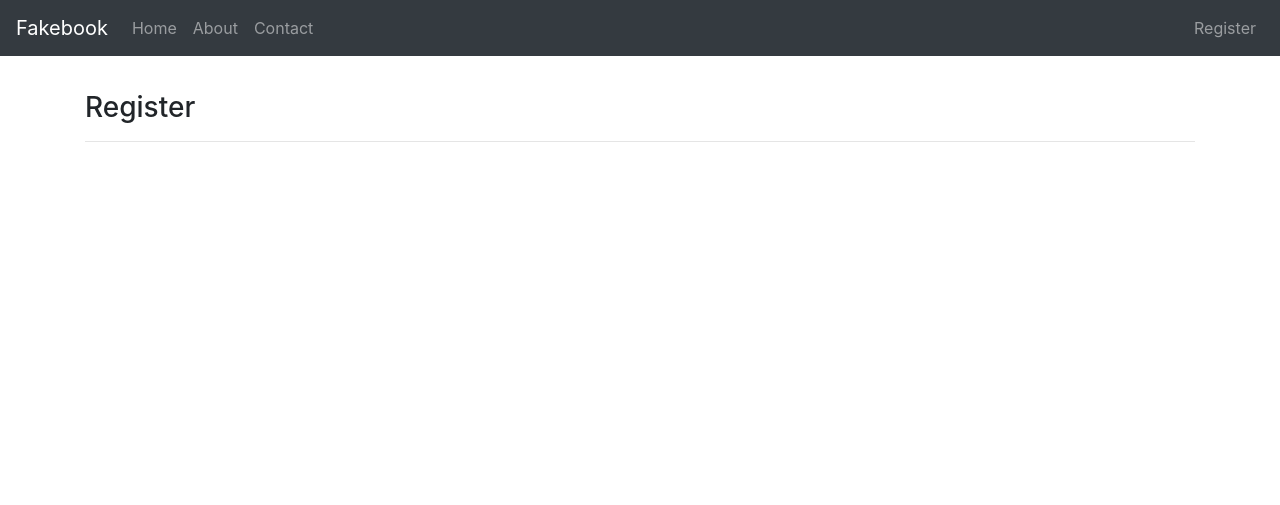
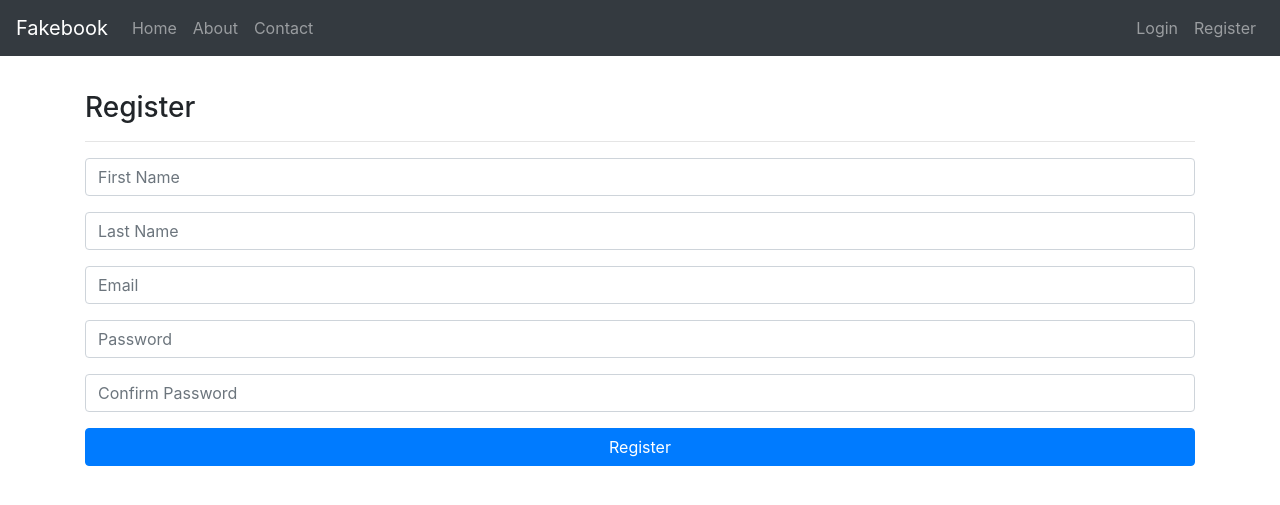
Before and after one commit to Humblee-Learning-Online/fakebook-october, a Flask app: page /register in a window 1280 px wide. Shown: the top 505 px of the page. Run offline with Flask 2, Linux system fonts and the light colour scheme; some libraries are stand-ins or nearby versions.

Commit message:
blog and user authentication working

```diff
--- a/app/__init__.py
+++ b/app/__init__.py
@@ -2,11 +2,15 @@ from flask import Flask
 from config import Config
 from flask_sqlalchemy import SQLAlchemy
 from flask_migrate import Migrate
+from flask_login import LoginManager
+from flask_moment import Moment
 
 app = Flask(__name__)
 app.config.from_object(Config)
 
 db = SQLAlchemy(app)
 migrate = Migrate(app, db)
+login_manager = LoginManager(app)
+moment = Moment(app)
 
 from app import routes, models
--- a/app/routes.py
+++ b/app/routes.py
@@ -1,7 +1,9 @@
-from app import app
-from flask import render_template
+from os import stat
+from app import app, db
+from flask import request, render_template, url_for, redirect, flash
 from datetime import datetime
-from app.models import Post
+from app.models import Post, User
+from flask_login import login_user, logout_user, current_user
 
 @app.route('/')
 def home():
@@ -9,7 +11,7 @@ def home():
         'first_name': 'Derek',
         'last_name': 'Hawkins',
         'email': 'derekhcodingtemple.com',
-        'posts': Post.query.all()
+        'posts': Post.query.order_by(Post.date_created.desc()).all()
         # 'posts': [
         #     {
         #         'id': 1,
@@ -42,6 +44,58 @@ def about():
 def contact():
     return render_template('contact.html')
 
-@app.route('/register')
+@app.route('/register', methods=['GET', 'POST'])
 def register():
+    if request.method == 'POST':
+        # check if email already exists
+        if User.query.filter_by(email=request.form.get('email')).first() is not None:
+            flash('That email already belongs to a user. Please try again.', 'warning')
+            return redirect(request.referrer)
+        if request.form.get('password') != request.form.get('confirm_password'):
+            flash("Your passwords don't match. Please try again.", 'warning')
+            return redirect(request.referrer)
+        u = User(
+            first_name=request.form.get('first_name'),
+            last_name=request.form.get('last_name'),
+            email=request.form.get('email'),
+            password=request.form.get('password')
+        )
+        u.generate_password(u.password)
+        db.session.add(u)
+        db.session.commit()
+        flash('User created successfully', 'success')
+        return redirect(url_for('login'))
     return render_template('register.html')
+
+@app.route('/new_post', methods=['POST'])
+def create_new_post():
+    status = request.form.get('user_status')
+
+    if status:
+        p = Post(body=status, user_id=current_user.get_id())
+        db.session.add(p)
+        db.session.commit()
+        flash('You have successfully created a new post.', 'success')
+    else:
+        flash('You cannot post nothing', 'warning')
+    return redirect(url_for('home'))
+
+@app.route('/login', methods=['GET', 'POST'])
+def login():
+    if request.method == 'POST':
+        u = User.query.filter_by(email=request.form.get('email')).first()
+        if u is not None and u.check_password(request.form.get('password')):
+            login_user(u)
+            flash('You have logged in successfully', 'success')
+            return redirect(url_for('home'))
+        else:
+            flash('Either that user or the password does not exist', 'danger')
+            return redirect(request.referrer)
+            # return redirect(url_for('login'))
+    return render_template('login.html')
+
+@app.route('/logout')
+def logout():
+    logout_user()
+    flash('User logged out successfully', 'info')
+    return redirect(url_for('login'))
--- a/app/templates/about.html
+++ b/app/templates/about.html
@@ -2,7 +2,7 @@
 
 {% block content %}
 
-    <div class="container">
+    <div>
         <h3>About</h3>
         <hr>
 
--- a/app/templates/contact.html
+++ b/app/templates/contact.html
@@ -2,7 +2,7 @@
 
 {% block content %}
 
-    <div class="container">
+    <div>
         <h3>Contact</h3>
         <hr>
 
--- a/app/templates/layout.html
+++ b/app/templates/layout.html
@@ -31,15 +31,39 @@
                         </li>
                     </ul>
                     <ul class="navbar-nav ml-auto">
-                        <li class="nav-item">
-                            <a class="nav-link" href="{{ url_for('register') }}">Register</a>
-                        </li>
+                        {% if not current_user.is_authenticated %}
+                            <li class="nav-item">
+                                <a class="nav-link" href="{{ url_for('login') }}">Login</a>
+                            </li>
+                            <li class="nav-item">
+                                <a class="nav-link" href="{{ url_for('register') }}">Register</a>
+                            </li>
+                        {% else %}
+                            <li class="nav-item">
+                                <a class="nav-link" href="{{ url_for('logout') }}">Logout</a>
+                            </li>
+                        {% endif %}
                     </ul>
                 </div>
             </nav>
         </header>
 
-        <main>
+        <main class="container">
+
+            {% with messages = get_flashed_messages(with_categories=true) %}
+                {% if messages %}
+                    {% for c, m in messages %}
+                        <div class="alert alert-{{ c }} alert-dismissible fade show" role="alert">
+                            <button type="button" class="close" data-dismiss="alert" aria-label="Close">
+                                <span aria-hidden="true">&times;</span>
+                                <span class="sr-only">Close</span>
+                            </button>
+                            <strong>{{ m }}</strong>
+                        </div>
+                    {% endfor %}
+                {% endif %}
+            {% endwith %}
+
             {% block content %}
             {% endblock content %}
         </main>
@@ -53,5 +77,6 @@
         <script src="https://code.jquery.com/jquery-3.3.1.min.js"></script>
         <script src="https://cdnjs.cloudflare.com/ajax/libs/popper.js/1.14.7/umd/popper.min.js" integrity="sha384-UO2eT0CpHqdSJQ6hJty5KVphtPhzWj9WO1clHTMGa3JDZwrnQq4sF86dIHNDz0W1" crossorigin="anonymous"></script>
         <script src="https://stackpath.bootstrapcdn.com/bootstrap/4.3.1/js/bootstrap.min.js" integrity="sha384-JjSmVgyd0p3pXB1rRibZUAYoIIy6OrQ6VrjIEaFf/nJGzIxFDsf4x0xIM+B07jRM" crossorigin="anonymous"></script>
+        {{ moment.include_moment() }}
     </body>
 </html>
--- a/app/templates/register.html
+++ b/app/templates/register.html
@@ -2,9 +2,28 @@
 
 {% block content %}
 
-    <div class="container">
+    <div>
         <h3>Register</h3>
         <hr>
+
+        <form action="{{ url_for('register') }}" method="post">
+            <div class="form-group">
+                <input type="text" placeholder="First Name" name="first_name" class="form-control" />
+            </div>
+            <div class="form-group">
+                <input type="text" placeholder="Last Name" name="last_name" class="form-control" />
+            </div>
+            <div class="form-group">
+                <input type="email" placeholder="Email" name="email" class="form-control" />
+            </div>
+            <div class="form-group">
+                <input type="password" placeholder="Password" name="password" class="form-control" />
+            </div>
+            <div class="form-group">
+                <input type="password" placeholder="Confirm Password" name="confirm_password" class="form-control" />
+            </div>
+            <input type="submit" class="btn btn-primary btn-block" value="Register" />
+        </form>
 
     </div>
 
--- a/config.py
+++ b/config.py
@@ -14,3 +14,4 @@ class Config:
     if os.getenv('SQLALCHEMY_DATABASE_URI').startswith('postgres'):
         SQLALCHEMY_DATABASE_URI = os.getenv('SQLALCHEMY_DATABASE_URI').replace('postgres', 'postgresql')
     SQLALCHEMY_TRACK_MODIFICATIONS = os.getenv('SQLALCHEMY_TRACK_MODIFICATIONS')
+    SECRET_KEY = os.getenv('SECRET_KEY')
```
Also changed, not shown: app/models.py (+23 -1 lines), app/templates/index.html (+31 -3 lines), app/templates/login.html (added, +21 -0 lines), migrations/versions/6c1b6f1e694f_added_userm_model.py (added, +36 -0 lines), migrations/versions/a680b64aae36_.py (added, +30 -0 lines).
